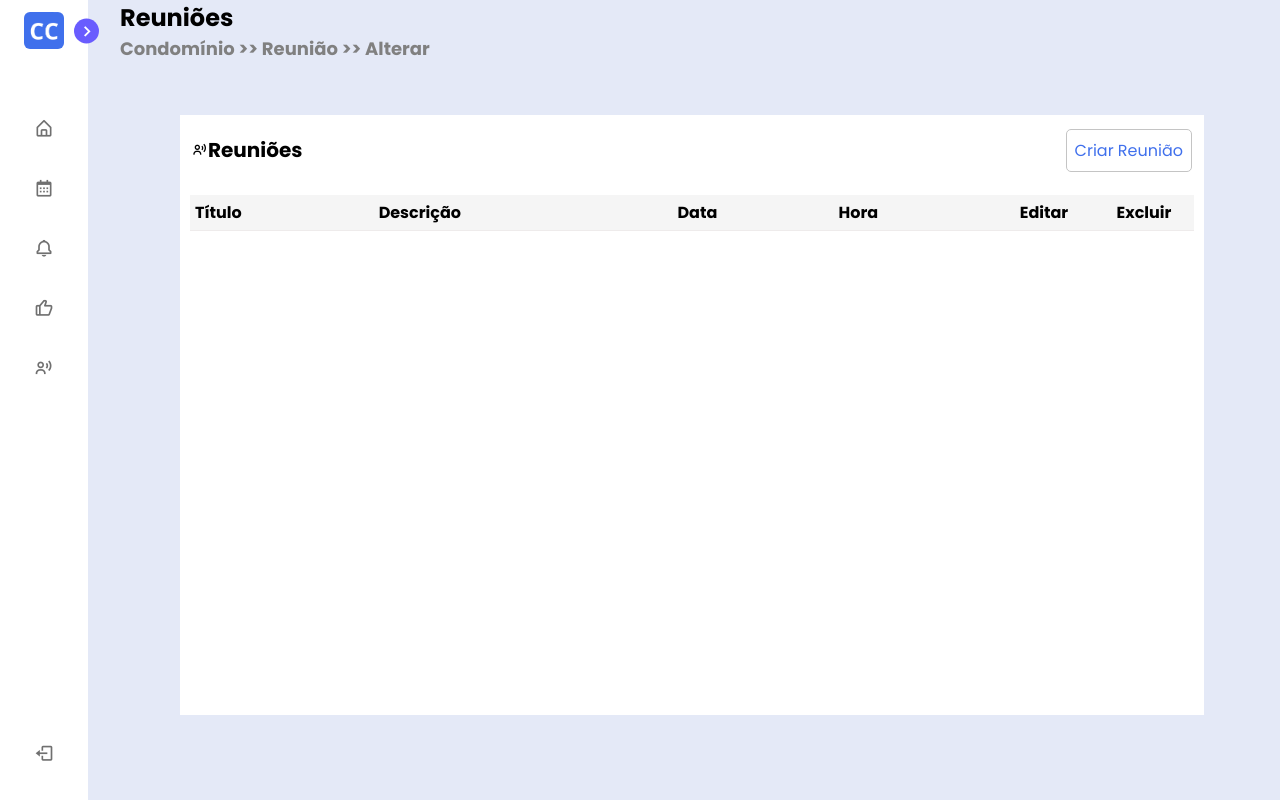
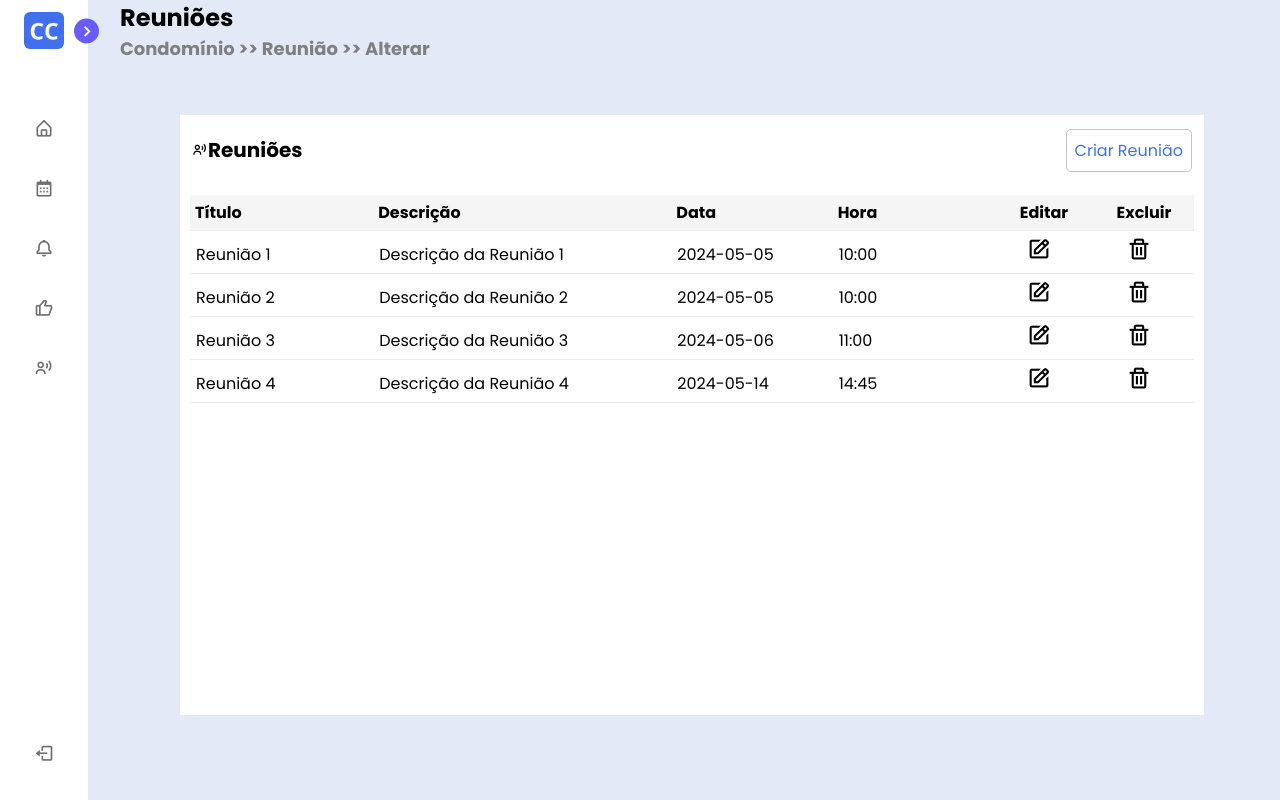
Before and after one commit to GiigADS2023/condoconnect_visual, a Vue app: page /meeting in a window 1280 px wide. Built offline with nearby package versions, Linux system fonts and the light colour scheme; data requests are answered from the project's data file.

Commit message:
CRUD - MEETING (faltou edit)

```diff
--- a/db.json
+++ b/db.json
@@ -4,8 +4,8 @@
       "id": "1",
       "title": "Reunião 1",
       "description": "Descrição da Reunião 1",
-      "date": "2024-05-04",
-      "time": "09:00"
+      "date": "2024-05-05",
+      "time": "10:00"
     },
     {
       "id": "2",
@@ -22,32 +22,11 @@
       "time": "11:00"
     },
     {
-      "id": "c95f",
-      "title": "Teste",
-      "description": "Teste",
-      "date": "2024-05-09",
-      "time": "07:14"
-    },
-    {
-      "id": "94bc",
-      "title": "nmgmgm",
-      "description": "sdvd",
-      "date": "2003-12-06",
-      "time": "10:22"
-    },
-    {
-      "id": "ca65",
-      "title": "teste",
-      "description": "teste",
-      "date": "2005-09-15",
-      "time": "14:20"
-    },
-    {
-      "id": "24fc",
-      "title": "csva",
-      "description": "vadv",
-      "date": "2002-12-05",
-      "time": "12:45"
+      "id": "275e",
+      "title": "Reunião 4",
+      "description": "Descrição da Reunião 4",
+      "date": "2024-05-14",
+      "time": "14:45"
     }
   ]
 }
--- a/src/views/Meeting.vue
+++ b/src/views/Meeting.vue
@@ -6,7 +6,7 @@
 
   <div class="container">
     <div class="header">
-      <i class="bx bx-user-voice icon" ><span>Reuniões</span></i>
+      <i class="bx bx-user-voice icon"><span>Reuniões</span></i>
       <button @click="openModal" id="new">Criar Reunião</button>
     </div>
 
@@ -23,6 +23,14 @@
           </tr>
         </thead>
         <tbody>
+          <tr v-for="(meeting, index) in meetings" :key="index">
+            <td>{{ meeting.title }}</td>
+            <td>{{ meeting.description }}</td>
+            <td>{{ meeting.date }}</td>
+            <td>{{ meeting.time }}</td>
+            <td class="action"><button @click="openEditModal(meeting)"><i class='bx bx-edit'></i></button></td>
+            <td class="action"><button @click="deleteItem(meeting.id)"><i class='bx bx-trash'></i></button></td>
+          </tr>
         </tbody>
       </table>
     </div>
@@ -31,13 +39,13 @@
       <div class="modal">
         <form>
           <label for="m-title">Título</label>
-          <input id="m-title" type="text" required/>
+          <input id="m-title" v-model="newMeeting.title" type="text" required/>
           <label for="m-description">Descrição</label>
-          <input id="m-description" type="text" required/>
+          <input id="m-description" v-model="newMeeting.description" type="text" required/>
           <label for="m-date">Data</label>
-          <input id="m-date" type="date" required/>
+          <input id="m-date" v-model="newMeeting.date" type="date" required/>
           <label for="m-hour">Hora</label>
-          <input id="m-hour" type="time" required/>
+          <input id="m-hour" v-model="newMeeting.time" type="time" required/>
           <button @click.prevent="saveItem">Salvar</button>
         </form>
       </div>
@@ -49,65 +57,87 @@
 import axios from 'axios';
 
 export default {
+  data() {
+    return {
+      meetings: [], // Array para armazenar as reuniões
+      newMeeting: {
+        title: '',
+        description: '',
+        date: '',
+        time: ''
+      }
+    };
+  },
   methods: {
     openModal() {
       const modal = document.querySelector('.modal-container');
-      const sTitulo = document.querySelector('#m-title');
-      const sDescricao = document.querySelector('#m-description');
-      const sData = document.querySelector('#m-date');
-      const sHora = document.querySelector('#m-hour');
-
       modal.classList.add('active');
 
-      modal.onclick = e => {
-        if (e.target.className.indexOf('modal-container') !== -1) {
-          modal.classList.remove('active');
-          sTitulo.value = '';
-          sDescricao.value = '';
-          sData.value = '';
-          sHora.value = '';
-        }
-      };
+      // Adicione um event listener para fechar o modal quando clicar fora dele
+      modal.addEventListener('click', this.closeModalOutside);
+    },
+    closeModalOutside(event) {
+      const modal = document.querySelector('.modal-container');
+      // Verifique se o clique foi fora do modal ou não
+      if (!event.target.closest('.modal')) {
+        modal.classList.remove('active');
+        // Remova o event listener após fechar o modal
+        modal.removeEventListener('click', this.closeModalOutside);
+      }
     },
     saveItem() {
-      const titulo = document.getElementById('m-title').value;
-      const descricao = document.getElementById('m-description').value;
-      const data = document.getElementById('m-date').value;
-      const hora = document.getElementById('m-hour').value;
-
-      if (titulo.trim() === '' || descricao.trim() === '' || data.trim() === '' || hora.trim() === '') {
+        if (!this.newMeeting.title || !this.newMeeting.description || !this.newMeeting.date || !this.newMeeting.time) {
         alert('Por favor, preencha todos os campos.');
         return;
       }
 
-      const newItem = {
-        title: titulo,
-        description: descricao,
-        date: data,
-        time: hora
-      };
-
-      axios.post('http://localhost:3000/newassembleia/', newItem)
+      axios.post('http://localhost:3000/newassembleia/', this.newMeeting)
         .then(response => {
           console.log(response.data);
-          this.insertItem(newItem);
+          this.meetings.push({ ...this.newMeeting });
+          this.newMeeting = {
+            title: '',
+            description: '',
+            date: '',
+            time: ''
+          };
+          const modal = document.querySelector('.modal-container');
+          modal.classList.remove('active');
         })
         .catch(error => {
           console.error('Erro ao enviar dados:', error);
         });
     },
-    insertItem(item) {
-      let tr = document.createElement('tr');
-      tr.innerHTML = `
-        <td>${item.title}</td>
-        <td>${item.description}</td>
-        <td>${item.date}</td>
-        <td>${item.time}</td>
-        <td class="action"><button @click="editItem(item)"><i class='bx bx-edit'></i></button></td>
-        <td class="action"><button @click="deleteItem(item.id)"><i class='bx bx-trash'></i></button></td>
-      `;
-      document.querySelector('tbody').appendChild(tr);
+    editItem() {
+    },
+    deleteItem(id) {
+      // Confirmação através de um alerta
+      const confirmDelete = confirm('Tem certeza que deseja excluir esta reunião?');
+
+      // Se o usuário confirmar a exclusão
+      if (confirmDelete) {
+        // Envie uma solicitação DELETE para excluir a reunião na API fake
+        axios.delete(`http://localhost:3000/newassembleia/${id}`)
+          .then(response => {
+            console.log('Reunião excluída com sucesso:', response.data);
+
+            // Remova a reunião da lista de reuniões localmente
+            this.meetings = this.meetings.filter(meeting => meeting.id !== id);
+          })
+          .catch(error => {
+            console.error('Erro ao excluir reunião:', error);
+          });
+      }
     }
+  },
+  mounted() {
+     axios.get('http://localhost:3000/newassembleia/')
+       .then(response => {
+         this.meetings = response.data;
+       })
+       .catch(error => {
+         console.error('Erro ao carregar reuniões:', error);
+       });
   }
 }
 </script>
```
